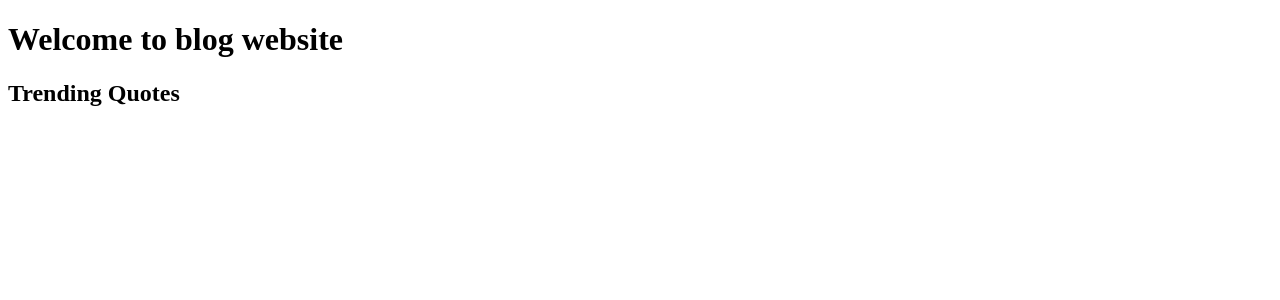
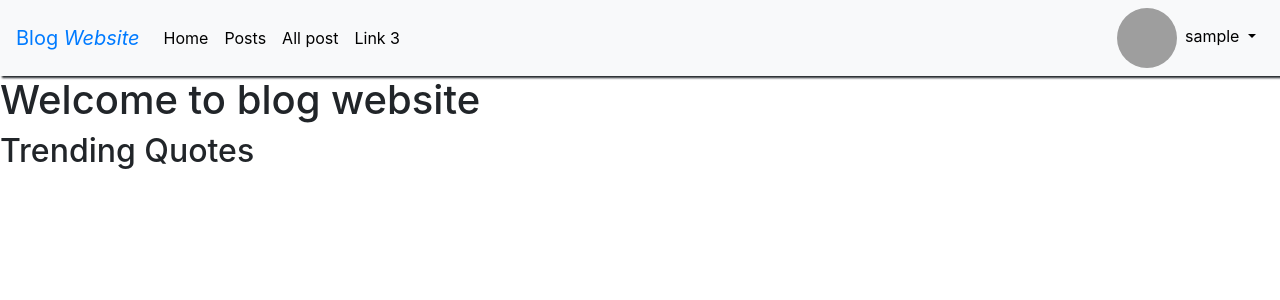
Before and after one commit to Alexotieno1717/blog-website, a Flask app: page / in a window 1280 px wide. Shown: the top 300 px of the page. Run offline with Flask 2, Linux system fonts and the light colour scheme; the visitor is signed in with stand-in values (Sample User, id 1); data comes from the database, SQL or seed files in the repository; some libraries are stand-ins or nearby versions; grey boxes are pictures that could not be loaded.

Commit message:
Added functionality to the page

```diff
--- a/app/__init__.py
+++ b/app/__init__.py
@@ -10,7 +10,7 @@ db = SQLAlchemy()
 login_manager = LoginManager()
 login_manager.session_protection = 'strong'
 login_manager.login_view = 'auth.login'
-photos = UploadSet('photos',IMAGES)
+photos = UploadSet('photos', IMAGES)
 
 
 def create_app(config_name):
--- a/app/auth/views.py
+++ b/app/auth/views.py
@@ -1,9 +1,9 @@
 from flask import render_template, redirect, url_for, flash, request
-from . import auth
+from app.auth import auth
+from flask_login import login_user, logout_user, login_required
 from ..models import User
 from .forms import LoginForm, RegistrationForm
 from .. import db
-from flask_login import login_user, logout_user, login_required
 
 
 @auth.route('/login', methods=['GET', 'POST'])
@@ -37,4 +37,4 @@ def register():
 @login_required
 def logout():
     logout_user()
-    return redirect(url_for("main.index"))
+    return redirect(url_for("auth.login"))
--- a/app/main/forms.py
+++ b/app/main/forms.py
@@ -6,3 +6,9 @@ from wtforms.validators import Required
 class UpdateProfile(FlaskForm):
     bio = TextAreaField('Tell us about you.', validators=[Required()])
     submit = SubmitField('Submit')
+
+
+class PostForm(FlaskForm):
+    post_title = StringField('Title')
+    description = TextAreaField('Description', validators=[Required()])
+    submit = SubmitField('Submit')
--- a/app/main/views.py
+++ b/app/main/views.py
@@ -1,8 +1,8 @@
-from flask import render_template, request, redirect, url_for, abort
+from flask import render_template, request, redirect, url_for, abort, flash
 from . import main
-from flask_login import login_required
-from ..models import User
-from .forms import UpdateProfile
+from flask_login import login_required, current_user
+from ..models import User, Post
+from .forms import UpdateProfile, PostForm
 from .. import db, photos
 
 
@@ -51,3 +51,53 @@ def update_pic(uname):
         user.profile_pic_path = path
         db.session.commit()
     return redirect(url_for('main.profile', uname=uname))
+
+
+@main.route('/post/new', methods=['GET', 'POST'])
+@login_required
+def post():
+    """
+    View Post function that returns the Post page and data
+    """
+    post_form = PostForm()
+
+    if post_form.validate_on_submit():
+        post_title = post_form.post_title.data
+        description = post_form.description.data
+        # user = current_user
+
+        new_post = Post(post_title=post_title, description=description, author=current_user)
+        db.session.add(new_post)
+        db.session.commit()
+
+        return redirect(url_for('main.all'))
+
+    title = 'New Post | One Minute Pitch'
+    return render_template('post.html', title=title, post_form=post_form)
+
+
+@main.route('/Post/all', methods=['GET', 'POST'])
+@login_required
+def all():
+    posts = Post.query.all()
+    return render_template('allpost.html', posts=posts)
+
+
+@main.route('/view/<int:id>', methods=['GET', 'POST'])
+@login_required
+def view(id):
+    post = Post.query.get_or_404(id)
+    return render_template('view.html', post=post)
+
+
+@main.route('/delete/<int:id>', methods=['GET', 'POST'])
+@login_required
+def delete(id):
+    post = Post.query.get_or_404(id)
+    if post.author != current_user:
+        abort(403)
+    db.session.delete(post)
+    db.session.commit()
+
+    flash('Your post has been deleted')
+    return redirect(url_for('main.all'))
--- a/app/models.py
+++ b/app/models.py
@@ -1,19 +1,24 @@
+from datetime import datetime
 from . import db
 from werkzeug.security import generate_password_hash, check_password_hash
-from flask_login import UserMixin
+from flask_login import UserMixin, current_user
 from . import login_manager
+
+
+@login_manager.user_loader
+def load_user(user_id):
+    return User.query.get(int(user_id))
 
 
 class User(UserMixin, db.Model):
     __tablename__ = 'users'
-
     id = db.Column(db.Integer, primary_key=True)
     username = db.Column(db.String(255), index=True)
     email = db.Column(db.String(255), unique=True, index=True)
-    role_id = db.Column(db.Integer, db.ForeignKey('roles.id'))
     bio = db.Column(db.String(255))
     profile_pic_path = db.Column(db.String())
-    password_secure = db.Column(db.String(255))
+    pass_secure = db.Column(db.String(255))
+    posts = db.relationship('Post', backref='author', lazy=True)
 
     @property
     def password(self):
@@ -26,17 +31,58 @@ class User(UserMixin, db.Model):
     def verify_password(self, password):
         return check_password_hash(self.pass_secure, password)
 
-    @login_manager.user_loader
-    def load_user(user_id):
-        return User.query.get(int(user_id))
+    def __repr__(self):
+        return f'User {self.username}'
 
 
-class Role(db.Model):
-    __tablename__ = 'roles'
+class Post(db.Model):
+    __tablename__ = 'posts'
 
     id = db.Column(db.Integer, primary_key=True)
-    name = db.Column(db.String(255))
-    users = db.relationship('User', backref='role', lazy="dynamic")
+    date = db.Column(db.DateTime, default=datetime.utcnow)
+    # post_pic_path = db.Column(db.String())
+    post_title = db.Column(db.String(255), index=True)
+    description = db.Column(db.String(255), index=True)
+    user_id = db.Column(db.Integer, db.ForeignKey('users.id'), nullable=False)
+
+    def save_post(self):
+        db.session.add(self)
+        db.session.commit()
+
+    @classmethod
+    def get_posts(cls, id):
+        posts = Post.query.filter_by(id=id).all()
+        return posts
+
+    @classmethod
+    def get_all_posts(cls):
+        posts = Post.query.order_by('-id').all()
+        return posts
 
     def __repr__(self):
-        return f'User {self.name}'
+        return f'Posts {self.post_title}'
+
+
+class Comment(db.Model):
+    __tablename__ = 'comments'
+
+    id = db.Column(db.Integer, primary_key=True)
+    comment = db.Column(db.Text())
+    post_id = db.Column(db.Integer, db.ForeignKey('posts.id'))
+    user_id = db.Column(db.Integer, db.ForeignKey('users.id'))
+
+    def save_comment(self):
+        db.session.add(self)
+        db.session.commit()
+
+    @classmethod
+    def get_comments(cls, post_id):
+        comments = Comment.query.filter_by(post_id=post_id).all()
+        return comments
+
+    def delete(self):
+        db.session.delete(self)
+        db.session.commit()
+
+    def __repr__(self):
+        return f'Comments: {self.comment}'
--- /dev/null
+++ b/app/static/css/main.css
@@ -0,0 +1,20 @@
+.navbar-custom{
+    box-shadow: 2px 2px 2px;
+}
+.nav-link-custom{
+    color: black;
+}
+.logo-title{
+    font-style: italic;
+}
+.navbar-brand{
+    font-size: 20px;
+}
+.btn-default{
+    background: cornflowerblue !important;
+}
+.profile-img{
+    width: 60px;
+    height: 60px;
+    border-radius: 50%;
+}
--- a/app/templates/base.html
+++ b/app/templates/base.html
@@ -4,11 +4,12 @@
     <meta charset="UTF-8">
     <title>Blog website</title>
     <link rel="stylesheet" href="https://stackpath.bootstrapcdn.com/bootstrap/4.5.2/css/bootstrap.min.css" integrity="sha384-JcKb8q3iqJ61gNV9KGb8thSsNjpSL0n8PARn9HuZOnIxN0hoP+VmmDGMN5t9UJ0Z" crossorigin="anonymous">
-
+    <link rel="stylesheet" type="text/css" href="https://maxcdn.bootstrapcdn.com/font-awesome/4.7.0/css/font-awesome.min.css" />
+    <link rel="stylesheet" href="{{ url_for('static', filename='css/main.css') }}">
 </head>
 <body>
-<nav class="navbar navbar-expand-lg navbar-light bg-light">
-  <a class="navbar-brand" href="#">Navbar</a>
+<nav class="navbar navbar-expand-lg navbar-custom bg-light">
+  <a class="navbar-brand" href="#">Blog <span class="logo-title">Website</span></a>
   <button class="navbar-toggler" type="button" data-toggle="collapse" data-target="#navbarSupportedContent" aria-controls="navbarSupportedContent" aria-expanded="false" aria-label="Toggle navigation">
     <span class="navbar-toggler-icon"></span>
   </button>
@@ -16,33 +17,37 @@
   <div class="collapse navbar-collapse" id="navbarSupportedContent">
     <ul class="navbar-nav mr-auto">
       <li class="nav-item active">
-        <a class="nav-link" href="#">Home <span class="sr-only">(current)</span></a>
+        <a class="nav-link nav-link-custom" href="{{ url_for('main.index') }}">Home <span class="sr-only">(current)</span></a>
       </li>
       <li class="nav-item">
-        <a class="nav-link" href="#">Link</a>
-      </li>
-      <li class="nav-item dropdown">
-        <a class="nav-link dropdown-toggle" href="#" id="navbarDropdown" role="button" data-toggle="dropdown" aria-haspopup="true" aria-expanded="false">
-          Dropdown
-        </a>
-        <div class="dropdown-menu" aria-labelledby="navbarDropdown">
-          <a class="dropdown-item" href="#">Action</a>
-          <a class="dropdown-item" href="#">Another action</a>
-          <div class="dropdown-divider"></div>
-          <a class="dropdown-item" href="#">Something else here</a>
-        </div>
+        <a class="nav-link nav-link-custom" href="{{ url_for('main.post') }}">Posts</a>
       </li>
       <li class="nav-item">
-        <a class="nav-link disabled" href="#" tabindex="-1" aria-disabled="true">Disabled</a>
+        <a class="nav-link nav-link-custom" href="{{ url_for('main.all') }}">All post</a>
+      </li>
+      <li class="nav-item">
+        <a class="nav-link nav-link-custom" href="#">Link 3</a>
       </li>
     </ul>
       <ul class="nav navbar-nav navbar-right">
+      <li class="nav-item">
           {% if current_user.is_authenticated %}
-          <li><a href="{{url_for('main.profile',uname=current_user.username)}}">Profile</a></li>
-          <li><a href="{{url_for('auth.logout')}}">Sign out</a></li>
-          {% else %}
-          <li><a href="{{url_for('auth.login')}}">Sign in</a></li>
-          {%endif%}
+            <img class="profile-img" src="{{ url_for('static',filename=current_user.profile_pic_path) }}" alt="">
+        {% endif %}
+      </li>
+      <li class="nav-item dropdown">
+        <a class="nav-link dropdown-toggle nav-link-custom pt-3" href="#" id="navbarDropdown" role="button" data-toggle="dropdown" aria-haspopup="true" aria-expanded="false">
+        {% if current_user.is_authenticated %}
+            {{ current_user.username }}
+        {% endif %}
+        </a>
+        <div class="dropdown-menu" aria-labelledby="navbarDropdown">
+          <i class="dropdown-item fa fa-sign-out">&nbsp;<a href="{{url_for('auth.logout')}}">Sign out</a></i>
+          <i class="dropdown-item fa fa-user-circle">&nbsp;<a href="{{url_for('main.profile',uname=current_user.username)}}">Profile</a></i>
+          <div class="dropdown-divider"></div>
+          <i class="dropdown-item fa fa-cog">&nbsp;<a href="#">Setting</a></i>
+        </div>
+      </li>
       </ul>
   </div>
 </nav>
@@ -52,6 +57,8 @@
 {% endblock %}
 
 
-
+<script src="https://code.jquery.com/jquery-3.5.1.slim.min.js" integrity="sha384-DfXdz2htPH0lsSSs5nCTpuj/zy4C+OGpamoFVy38MVBnE+IbbVYUew+OrCXaRkfj" crossorigin="anonymous"></script>
+<script src="https://cdn.jsdelivr.net/npm/popper.js@1.16.1/dist/umd/popper.min.js" integrity="sha384-9/reFTGAW83EW2RDu2S0VKaIzap3H66lZH81PoYlFhbGU+6BZp6G7niu735Sk7lN" crossorigin="anonymous"></script>
+<script src="https://stackpath.bootstrapcdn.com/bootstrap/4.5.2/js/bootstrap.min.js" integrity="sha384-B4gt1jrGC7Jh4AgTPSdUtOBvfO8shuf57BaghqFfPlYxofvL8/KUEfYiJOMMV+rV" crossorigin="anonymous"></script>
 </body>
 </html>
--- a/app/templates/index.html
+++ b/app/templates/index.html
@@ -1,11 +1,6 @@
-<!DOCTYPE html>
-<html lang="en">
-<head>
-    <meta charset="UTF-8">
-    <title>Blog Website</title>
-</head>
-<body>
-    <h1>Welcome to blog website</h1>
-    <h2>Trending Quotes</h2>
-</body>
-</html>
+{% extends 'base.html' %}
+
+{% block content %}
+<h1>Welcome to blog website</h1>
+<h2>Trending Quotes</h2>
+{% endblock %}
```
Also changed, not shown: app/auth/forms.py (+6 -1 lines), app/templates/allpost.html (added, +18 -0 lines), app/templates/post.html (added, +17 -0 lines), app/templates/view.html (added, +13 -0 lines), migrations/versions/65b93f7c6d50_initial_migration.py (added, +50 -0 lines), migrations/versions/7375c6ad7e95_initial_migration.py (renamed from migrations/versions/bb8dbaace3f7_initial_migration.py, +4 -12 lines), migrations/versions/eec5c318d4df_initial_migration.py (added, +44 -0 lines), app/static/photos/yucel-moran-6cxsF8k37w4-unsplash.jpg (added).
